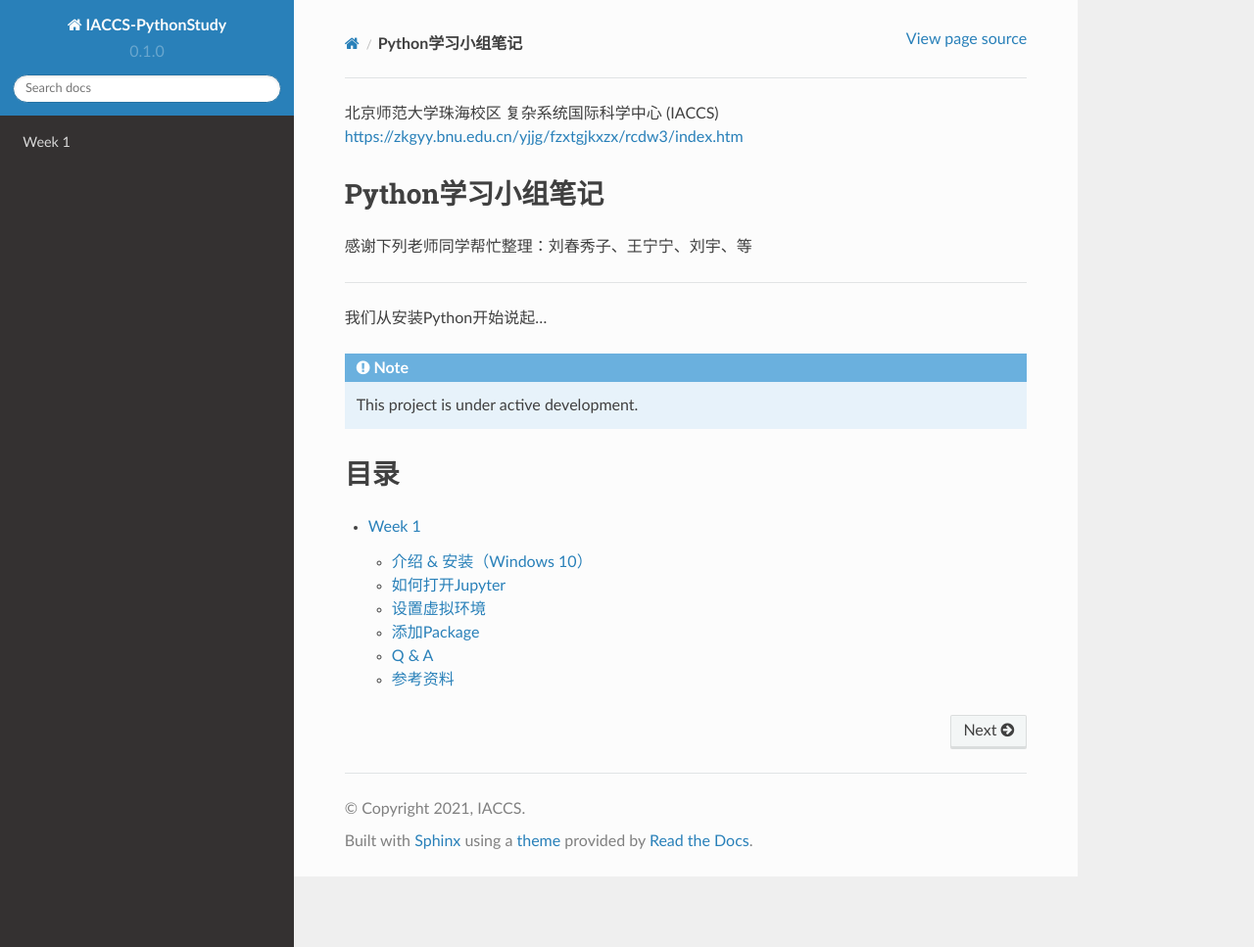
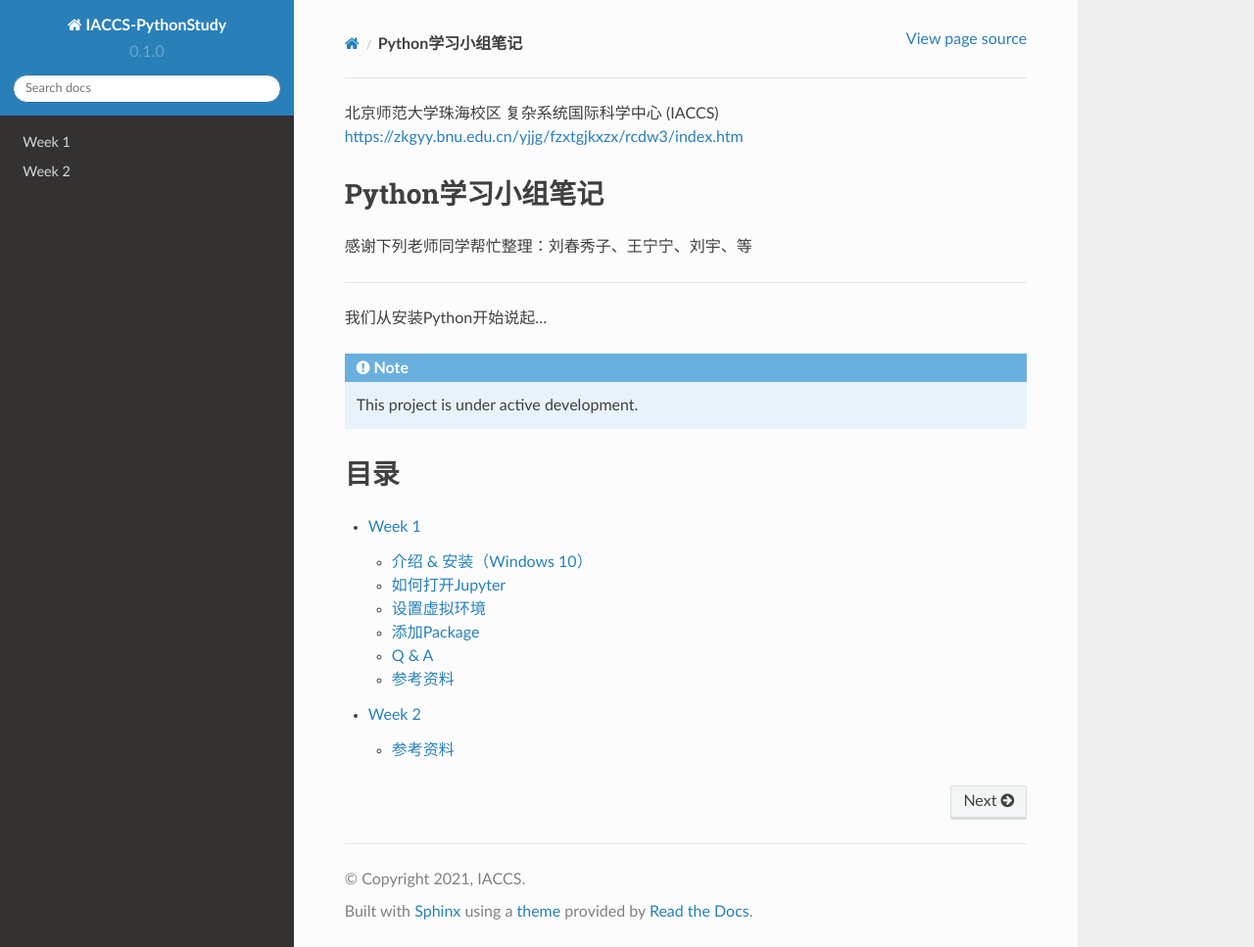
Before and after one commit to sandaowu/IACCS-Python-Study, a Sphinx documentation site: the page built from docs/source/index.rst, in a window 1280 px wide and 967 px high. Shown: the whole window at 98% size. Built offline with Sphinx 7.4.7 and the Read the Docs theme 2.0.0, drawn with Linux system fonts in a browser that asks for light colours.

Commit message:
create study2
create study2 and update index

```diff
--- a/docs/source/index.rst
+++ b/docs/source/index.rst
@@ -24,3 +24,4 @@
 .. toctree::
 
    study1
+   study2
--- /dev/null
+++ b/docs/source/study2.rst
@@ -0,0 +1,6 @@
+Week 2
+=====
+
+参考资料
+-------------
+廖雪峰Python教程 https://www.liaoxuefeng.com/wiki/1016959663602400
```
